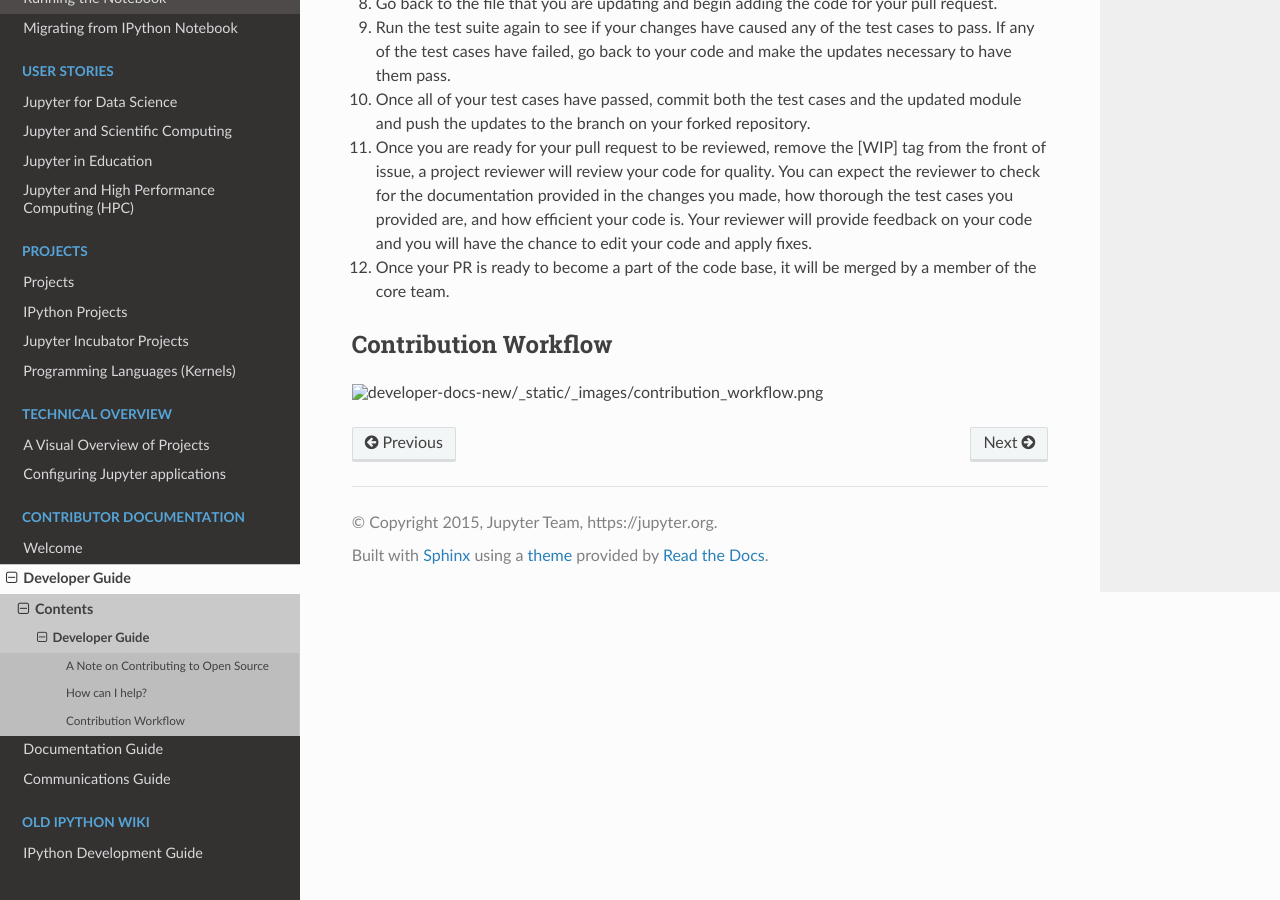
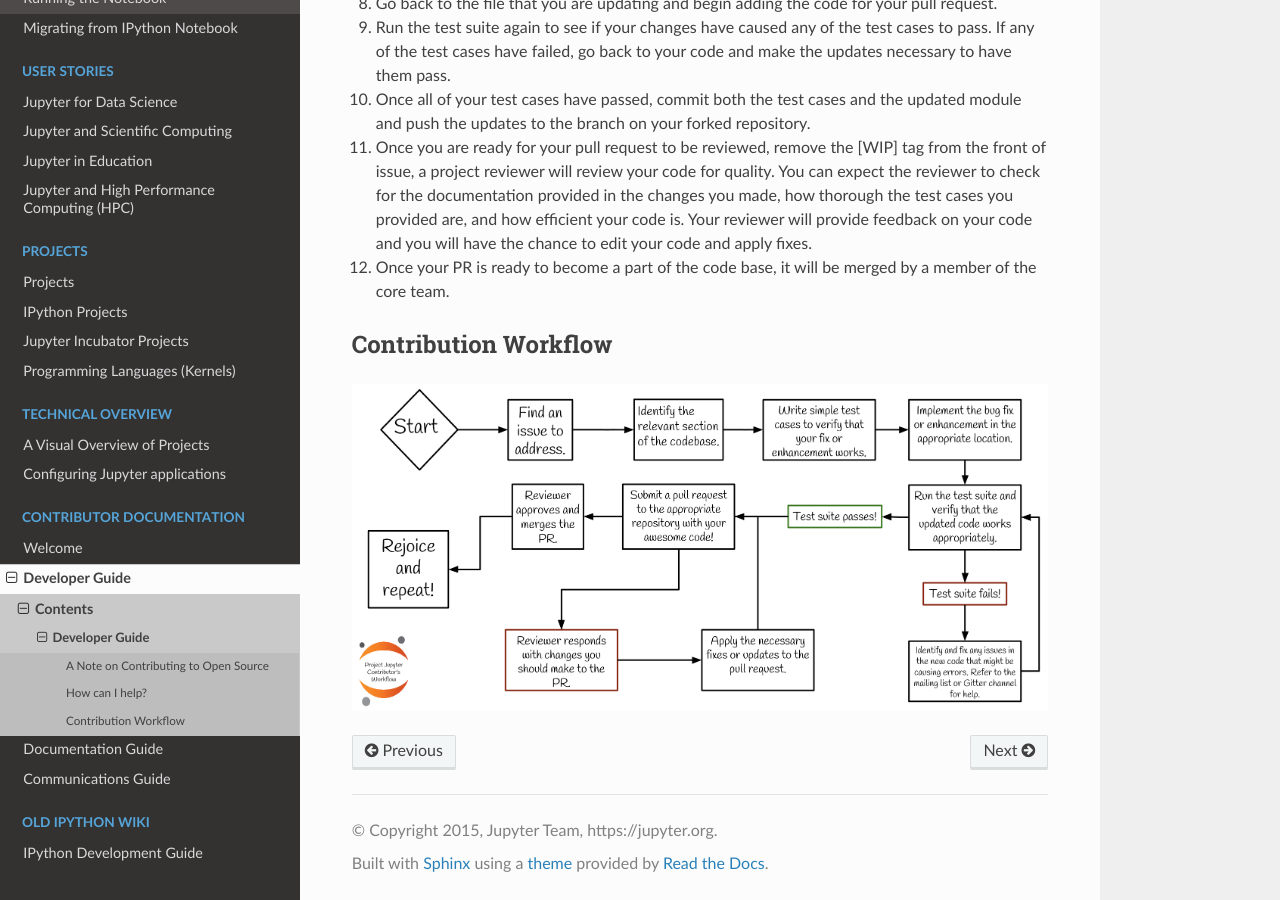
Before and after one commit to jupyter/jupyter, a Sphinx documentation site: the page built from docs/source/developer-docs-new/contrib_guide_code.rst, in a window 1280 px wide and 900 px high, scrolled down 1686 px. Built offline with Sphinx 7.4.7 and the Read the Docs theme 2.0.0, drawn with Linux system fonts in a browser that asks for light colours; pages that are not in the unit, such as notebooks, are missing from menus.

Commit message:
Update link

```diff
--- a/docs/source/developer-docs-new/contrib_guide_code.rst
+++ b/docs/source/developer-docs-new/contrib_guide_code.rst
@@ -105,4 +105,4 @@
 
 Contribution Workflow
 ---------------------
-.. image:: _static/_images/contribution_workflow.png
+.. image:: ../_static/_images/contribution_workflow.png
```
